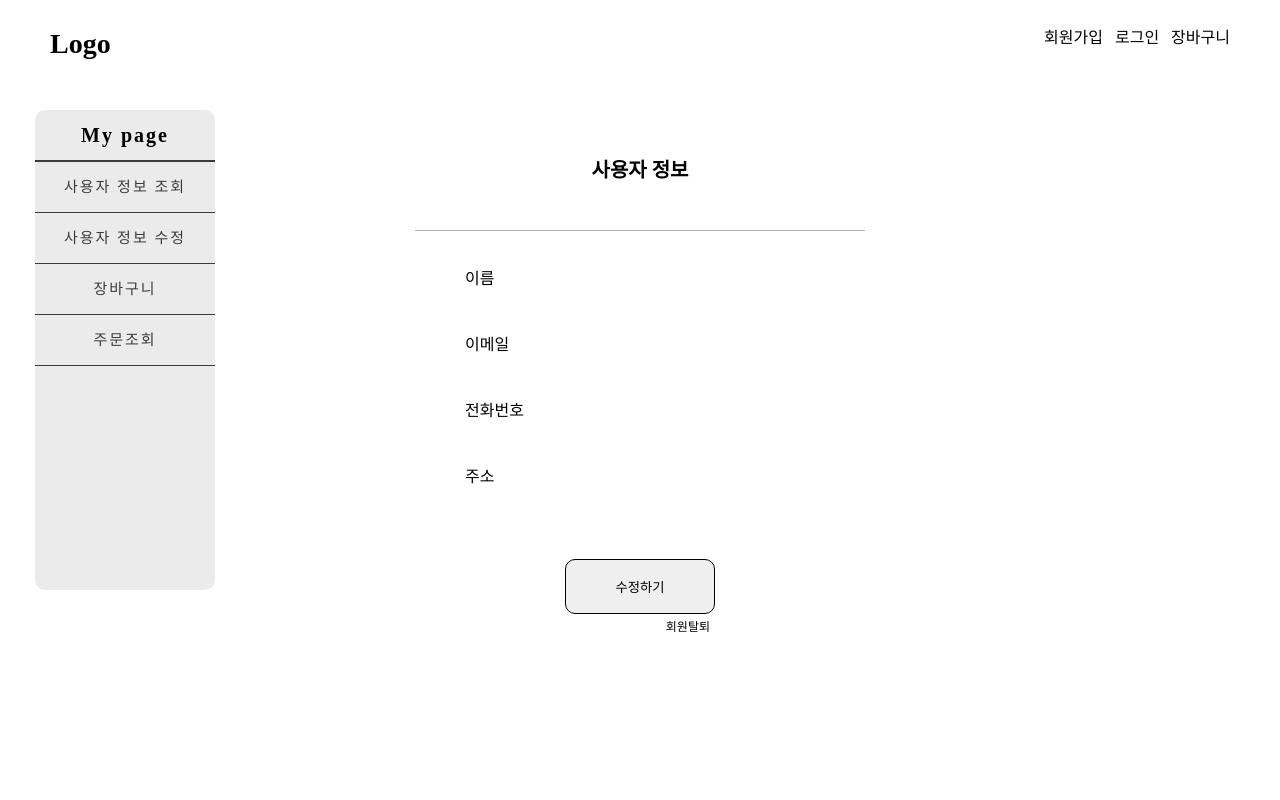
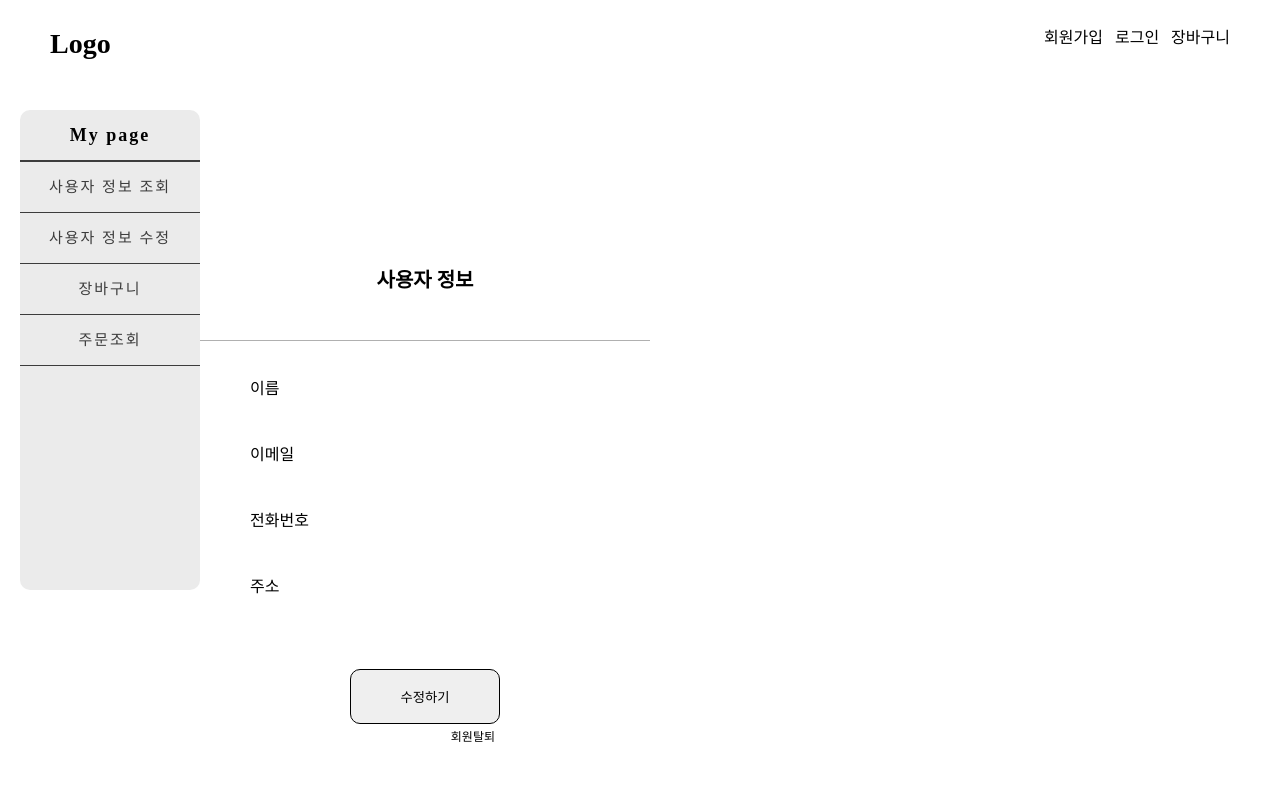
Before and after one commit to uiyeon831/book-shopping-mall-webapp, a React (Create React App) app: page /mypage in a window 1280 px wide. Shown: the top 800 px of the page. Built offline with nearby package versions, Linux system fonts and the light colour scheme.

Commit message:
modify style-component

```diff
--- a/src/components/Category/style.js
+++ b/src/components/Category/style.js
@@ -8,8 +8,7 @@ const Menu = styled.ul`
   min-width: 180px;
   max-width: 180px;
   text-align: center;
-  margin-left: 35px;
-  position: fixed;
+  margin-left: 20px;
 `
 
 const MenuLi = styled.li`
@@ -30,7 +29,7 @@ const MenuLi = styled.li`
 const MenuTitle = styled.p`
   height: 30px;
   line-height: 30px;
-  font-size: 20px;
+  font-size: 18px;
   letter-spacing: 2px;
   padding: 10px;
   border-bottom: 2px solid #3c3c3c;
--- a/src/components/Header/style.js
+++ b/src/components/Header/style.js
@@ -6,10 +6,7 @@ const HeaderStyle = styled.div`
   display: flex;
   justify-content: space-between;
   background-color: white;
-	width: 100%;
-	position: fixed;
-	top: 0;
-	z-index: 100;
+  margin-bottom: 30px;
 `
 
 const HeaderLogoDiv = styled.div`
--- /dev/null
+++ b/src/components/Layout/LayoutStyle.js
@@ -0,0 +1,13 @@
+import Styled from "styled-components";
+
+const DivMain = Styled.div`
+  display: flex;
+  flex-direction: column;
+`;
+
+const CenterDiv = Styled.div`
+  display: flex;
+  flex-direction: row;
+`;
+
+export { DivMain, CenterDiv };
--- a/src/components/Layout/MypageLayout/index.js
+++ b/src/components/Layout/MypageLayout/index.js
@@ -1,8 +1,10 @@
+import { Link, Outlet } from 'react-router-dom';
 import React from "react";
 import Header from '../../Header/Header';
 import MypageCategory from '../../Category/MypageCategory';
 import Footer from '../../Footer/Footer';
-import { Link, Outlet } from 'react-router-dom';
+import { DivMain, CenterDiv } from '../LayoutStyle';
+
 
 class MainPageLayout extends React.Component {
   constructor(){
@@ -10,14 +12,19 @@ class MainPageLayout extends React.Component {
   }
   render(){
     return (
-      <div>
+      <DivMain>
         <Header />
-        <MypageCategory />
-        <Outlet />
+        <CenterDiv>
+          <MypageCategory />
+          <Outlet />
+        </CenterDiv>
         <Footer />
-      </div>
+      </DivMain>
     )
   }
 }
 
+
+
+
 export default MainPageLayout;
--- a/src/pages/User/ChangeUserInformation/style.js
+++ b/src/pages/User/ChangeUserInformation/style.js
@@ -3,7 +3,7 @@ import {JoinForm, InputContainer} from '../Join/style';
 
 const InfoForm = styled(JoinForm)`
   margin-top: 50px;
-  padding: 40px 20px;
+  padding: 40px 50px;
   border-top: 1px solid #b0b0b0;
 `
 
--- a/src/pages/User/UserInformation/UserInformation.js
+++ b/src/pages/User/UserInformation/UserInformation.js
@@ -2,7 +2,7 @@
 
 import React from "react";
 import {Container, TitleMargin} from '../../../components/Style/style';
-import {Information, UserInformationBox, UserPTag, ModifyBtn, WithdrawalBtn, UserInfoBtnBox, AddressContainer} from './style';
+import {Information, UserInformationBox, UserPTag, ModifyBtn, WithdrawalBtn, UserInfoBtnBox, AddressContainer, InfoContainer} from './style';
 
 class UserInformation extends React.Component {
   constructor(){
@@ -12,6 +12,7 @@ class UserInformation extends React.Component {
     return (
       <Container>
 				<TitleMargin>사용자 정보</TitleMargin>
+				<InfoContainer>
 					<Information>
 						<UserInformationBox>
 							<UserPTag>이름</UserPTag>
@@ -38,6 +39,7 @@ class UserInformation extends React.Component {
 						<ModifyBtn class="changeBtn">수정하기</ModifyBtn>
 						<WithdrawalBtn id="withdrawal">회원탈퇴</WithdrawalBtn>
 					</UserInfoBtnBox>
+				</InfoContainer>
       </Container>
     );
   }
--- a/src/pages/User/UserInformation/style.js
+++ b/src/pages/User/UserInformation/style.js
@@ -1,5 +1,12 @@
 import styled from "styled-components";
 import {LoginBtn, Title} from '../../../components/Style/style';
+
+const InfoContainer = styled.div`
+  display: flex;
+  flex-direction: column;
+  justify-content: center;
+  align-items: center;
+`
 
 const Information = styled.div`
   display: flex;
@@ -8,6 +15,7 @@ const Information = styled.div`
   margin-top: 50px;
   padding: 40px 20px;
   border-top: 1px solid #b0b0b0;
+
 `
 
 const UserInformationBox = styled.div`
@@ -51,4 +59,4 @@ const WithdrawalBtn = styled.p`
   }
 `
 
-export {Information, UserInformationBox, UserPTag, ModifyBtn, WithdrawalBtn, UserInfoBtnBox, AddressContainer};
+export {Information, UserInformationBox, UserPTag, ModifyBtn, WithdrawalBtn, UserInfoBtnBox, AddressContainer, InfoContainer};
```
Lines whose indentation alone changed are shown as unchanged.
